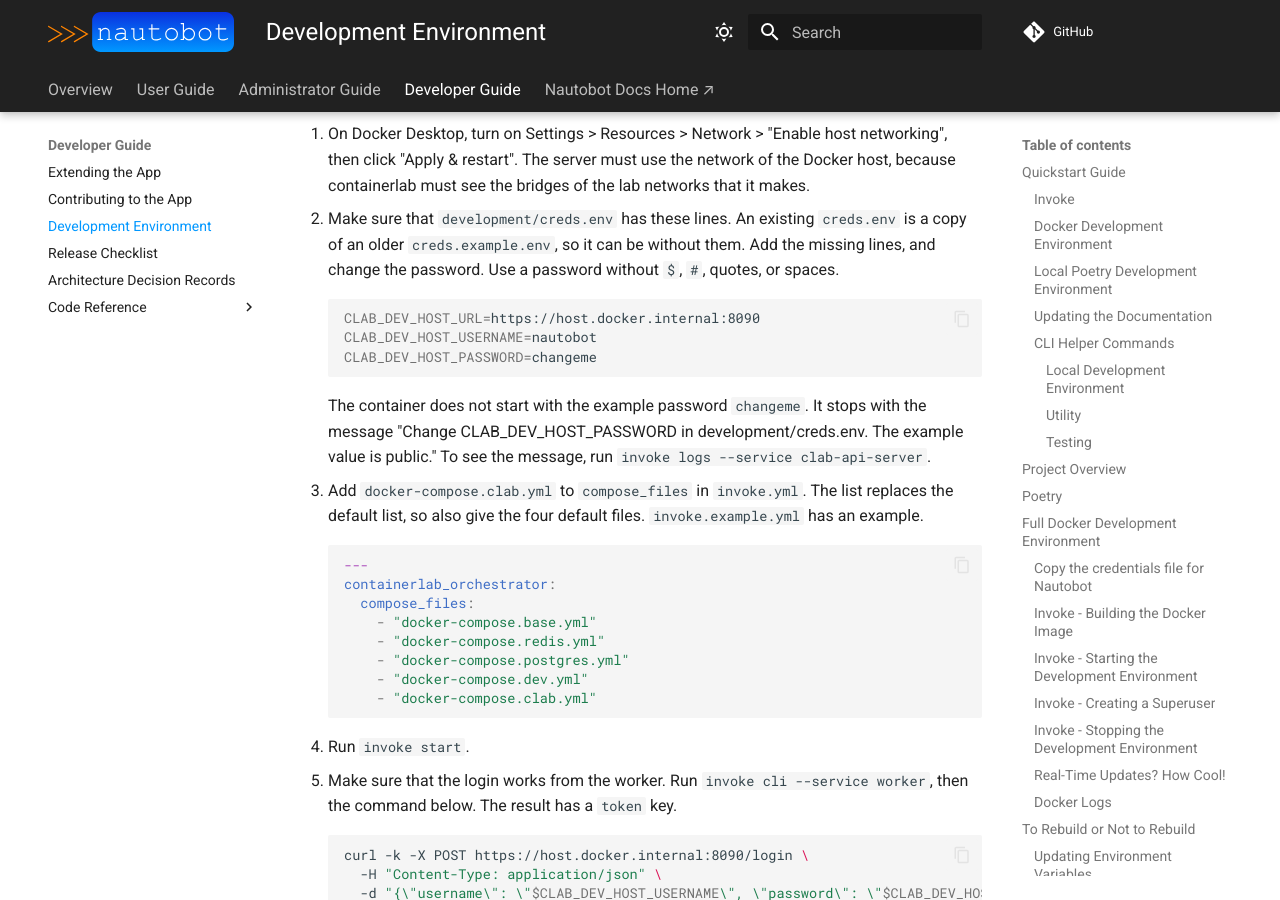
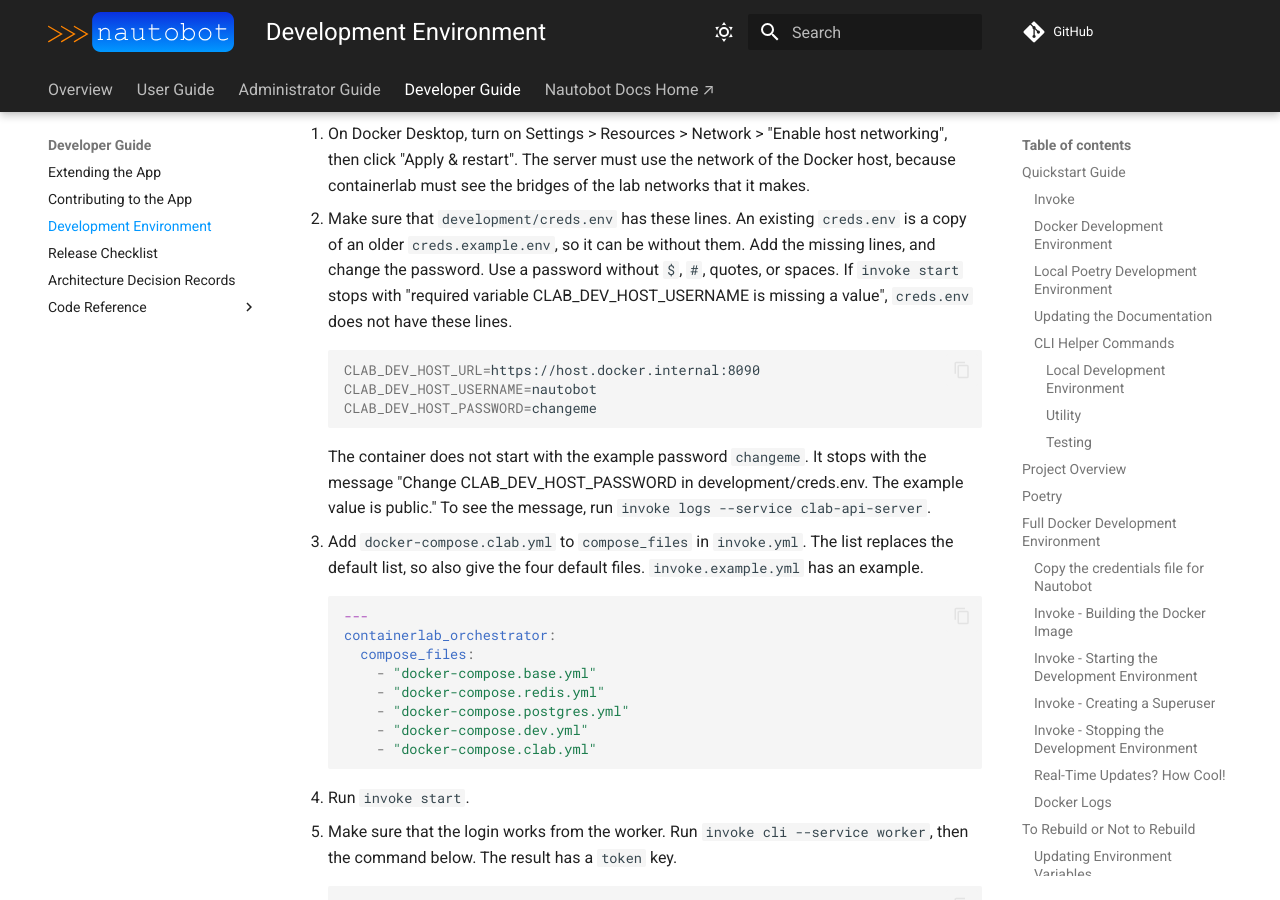
Before and after one commit to jtdub/nautobot-app-containerlab-orchestrator, an MkDocs documentation site: the page built from docs/dev/dev_environment.md, in a window 1280 px wide and 900 px high, scrolled down 12288 px. Built offline with MkDocs 1.6.1 and Material for MkDocs 9.7.7, drawn with Linux system fonts in a browser that asks for light colours; comment, search, counter and statistics services are not loaded; some of the changed text lies outside the part shown.

Commit message:
120: Address UX findings
The dev guide now tells the user to turn on the four lab jobs, with a
link to "Turn on the job" of each job. Step 2 names creds.env as the
cause of the compose error "required variable CLAB_DEV_HOST_USERNAME
is missing a value".

Claude-Session: https://claude.ai/code/session_015Wtbd2AbXxZ9u8rarE86by

````diff
--- a/docs/dev/dev_environment.md
+++ b/docs/dev/dev_environment.md
@@ -436,7 +436,7 @@ The file `development/docker-compose.clab.yml` adds an optional clab-api-server
 To turn on the local server:
 
 1. On Docker Desktop, turn on Settings > Resources > Network > "Enable host networking", then click "Apply & restart". The server must use the network of the Docker host, because containerlab must see the bridges of the lab networks that it makes.
-2. Make sure that `development/creds.env` has these lines. An existing `creds.env` is a copy of an older `creds.example.env`, so it can be without them. Add the missing lines, and change the password. Use a password without `$`, `#`, quotes, or spaces.
+2. Make sure that `development/creds.env` has these lines. An existing `creds.env` is a copy of an older `creds.example.env`, so it can be without them. Add the missing lines, and change the password. Use a password without `$`, `#`, quotes, or spaces. If `invoke start` stops with "required variable CLAB_DEV_HOST_USERNAME is missing a value", `creds.env` does not have these lines.
 
     ```shell
     CLAB_DEV_HOST_URL=https://host.docker.internal:8090
````
Also changed, not shown: other parts of docs/dev/dev_environment.md (+1 -0 lines).
